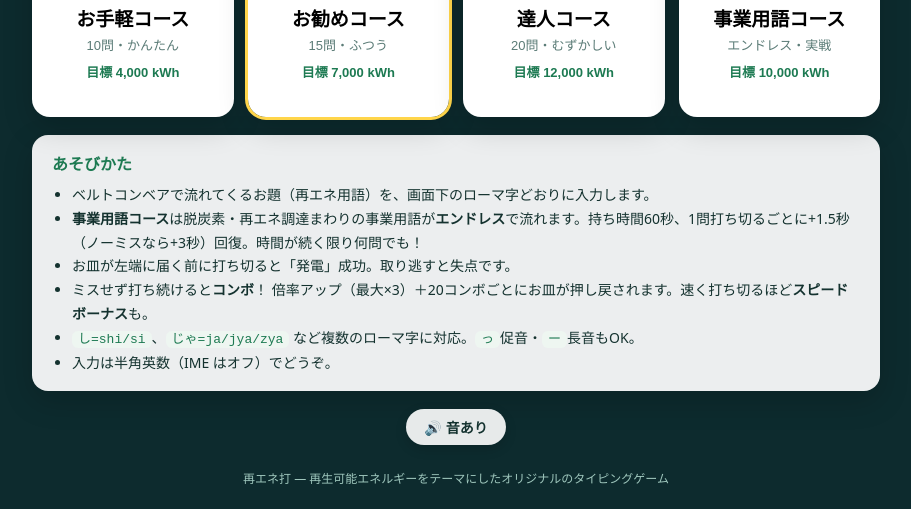
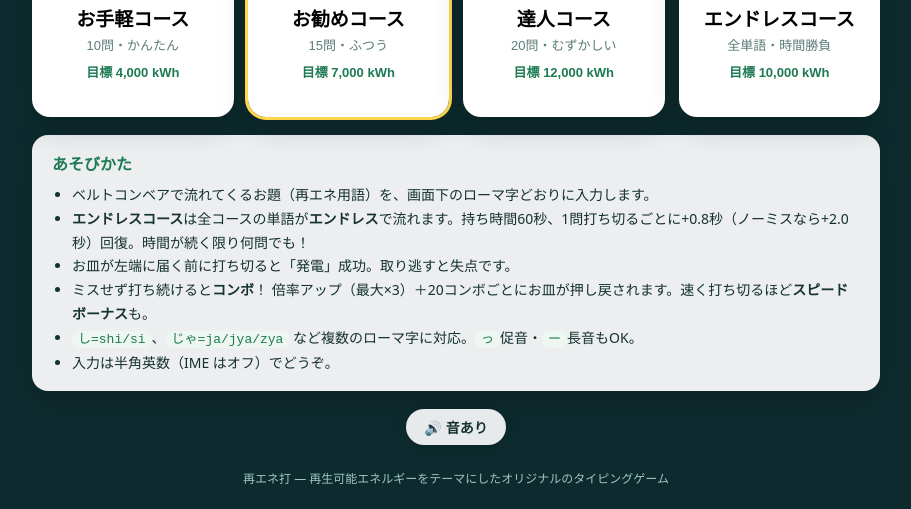
Before and after one commit to ironikot/saiene-keyboard-game, a plain HTML site: page index.html in a window 1280 px wide. Shown: the part 300-809 px from the top of the page, without its empty margins (184-1095 px from the left). Drawn offline with Linux system fonts and the light colour scheme.

Commit message:
エンドレスの回復を渋くし、全コースの単語から出題するよう変更
- 時間回復: クリア+1.5秒→+0.8秒、ノーミス計+3.0秒→+2.0秒（回復<入力時間で延命型に）
- 出題プールを全コース合算（139エントリ）にして単語の偏りを軽減
- コース名を「エンドレスコース／全単語・時間勝負」に変更（保存キーはbusinessのまま＝自己ベスト維持）

Co-Authored-By: Claude Opus 4.8 <noreply@anthropic.com>

```diff
--- a/index.html
+++ b/index.html
@@ -44,8 +44,8 @@
         </button>
         <button class="course-card" data-course="business">
           <span class="course-emoji">🏢</span>
-          <span class="course-name">事業用語コース</span>
-          <span class="course-desc">エンドレス・実戦</span>
+          <span class="course-name">エンドレスコース</span>
+          <span class="course-desc">全単語・時間勝負</span>
           <span class="course-target">目標 10,000 kWh</span>
           <span class="course-best" data-best="business"></span>
         </button>
@@ -55,7 +55,7 @@
         <h2>あそびかた</h2>
         <ul>
           <li>ベルトコンベアで流れてくるお題（再エネ用語）を、画面下のローマ字どおりに入力します。</li>
-          <li><b>事業用語コース</b>は脱炭素・再エネ調達まわりの事業用語が<b>エンドレス</b>で流れます。持ち時間60秒、1問打ち切るごとに+1.5秒（ノーミスなら+3秒）回復。時間が続く限り何問でも！</li>
+          <li><b>エンドレスコース</b>は全コースの単語が<b>エンドレス</b>で流れます。持ち時間60秒、1問打ち切るごとに+0.8秒（ノーミスなら+2.0秒）回復。時間が続く限り何問でも！</li>
           <li>お皿が左端に届く前に打ち切ると「発電」成功。取り逃すと失点です。</li>
           <li>ミスせず打ち続けると<b>コンボ</b>！ 倍率アップ（最大×3）＋20コンボごとにお皿が押し戻されます。速く打ち切るほど<b>スピードボーナス</b>も。</li>
           <li><code>し=shi/si</code>、<code>じゃ=ja/jya/zya</code> など複数のローマ字に対応。<code>っ</code>促音・<code>ー</code>長音もOK。</li>
--- a/js/game.js
+++ b/js/game.js
@@ -27,9 +27,10 @@
   const FEVER_AT = 30;
 
   // エンドレスモード（制限時間制・寿司打方式）
+  // 回復 < 入力にかかる時間 になるよう渋めに設定（上手いほど長く延命できる）
   const ENDLESS_TIME_CAP = 90000; // 持ち時間の上限
-  const CLEAR_TIME_BONUS = 1500; // 1問クリアで +1.5秒
-  const PERFECT_TIME_BONUS = 1500; // その単語をノーミスならさらに +1.5秒
+  const CLEAR_TIME_BONUS = 800; // 1問クリアで +0.8秒
+  const PERFECT_TIME_BONUS = 1200; // その単語をノーミスならさらに +1.2秒（計 +2.0秒）
   const TIMEBAR_FULL_MS = 60000; // 残り時間バーが満タン表示になる秒数
 
   // 1単語あたりの制限時間（ms）。コースが速いほど短くなる。
--- a/js/words.js
+++ b/js/words.js
@@ -172,7 +172,8 @@
     normal: { name: "お勧めコース", desc: "15問・ふつう", count: 15, pool: NORMAL.concat(EASY), speed: 1.25, power: 7000 },
     hard: { name: "達人コース", desc: "20問・むずかしい", count: 20, pool: HARD.concat(NORMAL), speed: 1.55, power: 12000 },
     // endless: 制限時間制。クリアで時間回復しつつ何問でも打てる（寿司打方式）
-    business: { name: "事業用語コース", desc: "エンドレス・実戦", count: 18, pool: BUSINESS, speed: 1.2, power: 10000, endless: true, time: 60000 },
+    // 全コースの単語を合算して出題（key は旧名の business のまま＝自己ベスト引き継ぎ）
+    business: { name: "エンドレスコース", desc: "全単語・時間勝負", count: 18, pool: BUSINESS.concat(HARD, NORMAL, EASY), speed: 1.2, power: 10000, endless: true, time: 60000 },
   };
 
   global.Words = { EASY, NORMAL, HARD, BUSINESS, COURSES };
```
Also changed, not shown: 1 other file.
